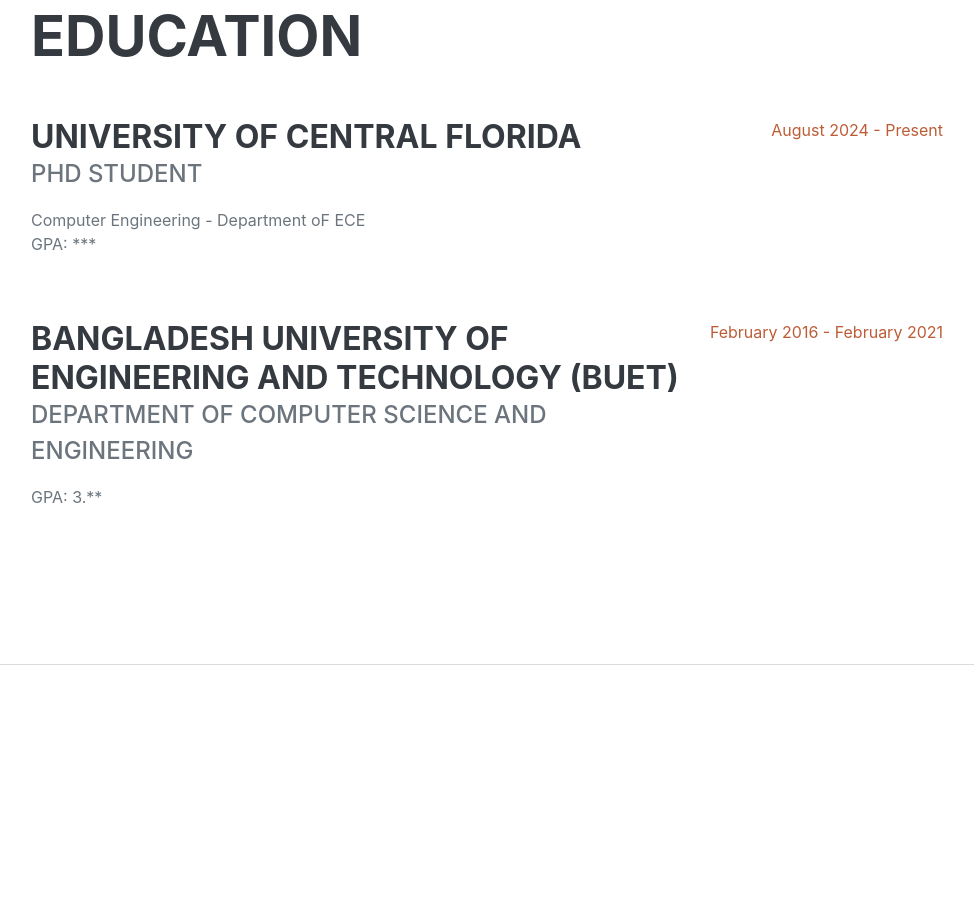
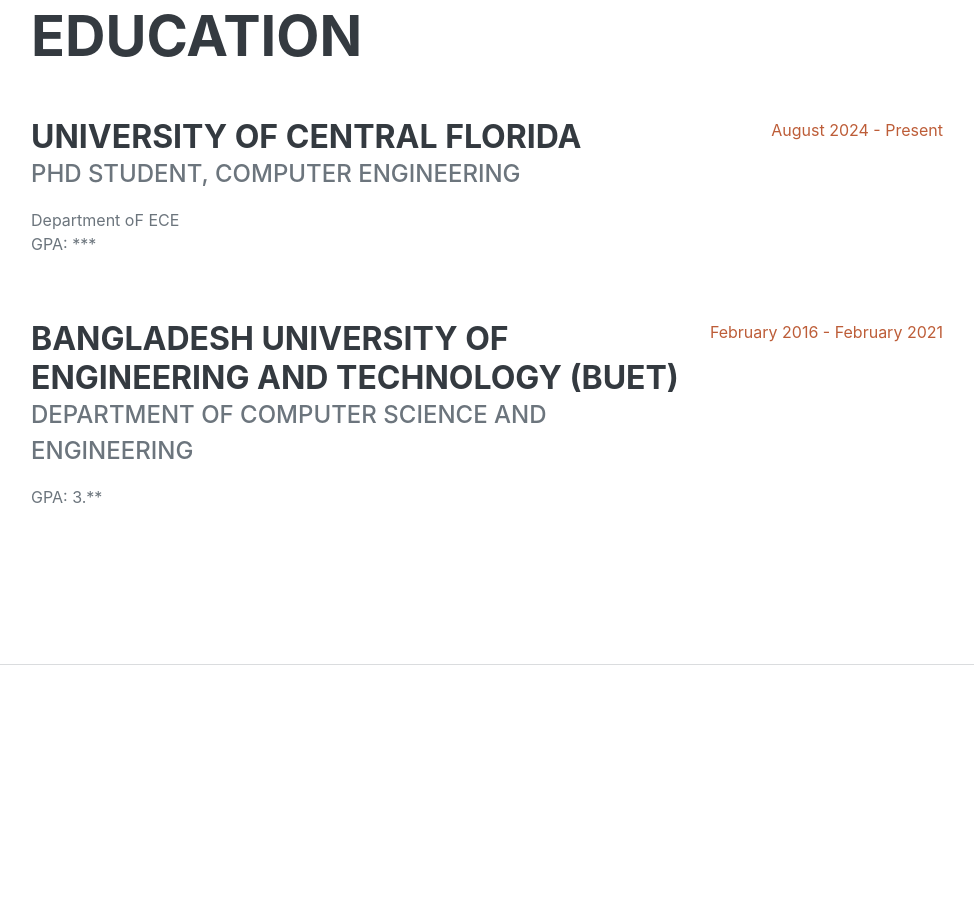
Before and after one commit to SagorBiswas/sagorbiswas.github.io, a plain HTML site: page index.html in a window 1280 px wide. Shown: the part 1738-2646 px from the top of the page, without its empty margins (289-1263 px from the left). Drawn offline with nearby package versions, Linux system fonts and the light colour scheme; a web font is replaced by a local one.

Commit message:
added page icon

```diff
--- a/index.html
+++ b/index.html
@@ -6,7 +6,7 @@
         <meta name="description" content="" />
         <meta name="author" content="" />
         <title>Sagor Biswas</title>
-        <link rel="icon" type="image/x-icon" href="assets/img/favicon.ico" />
+        <link rel="icon" type="image/x-icon" href="assets/img/icon.png" />
         <!-- Font Awesome icons (free version)-->
         <script src="https://use.fontawesome.com/releases/v6.3.0/js/all.js" crossorigin="anonymous"></script>
         <!-- Google fonts-->
@@ -103,8 +103,8 @@
                     <div class="d-flex flex-column flex-md-row justify-content-between mb-5">
                         <div class="flex-grow-1">
                             <h3 class="mb-0">University of Central Florida</h3>
-                            <div class="subheading mb-3">PhD Student</div>
-                            <div>Computer Engineering - Department oF ECE</div>
+                            <div class="subheading mb-3">PhD Student, Computer Engineering</div>
+                            <div>Department oF ECE</div>
                             <p>GPA: ***</p>
                         </div>
                         <div class="flex-shrink-0"><span class="text-primary">August 2024 - Present</span></div>
```
Also changed, not shown: assets/img/icon.png (added).
